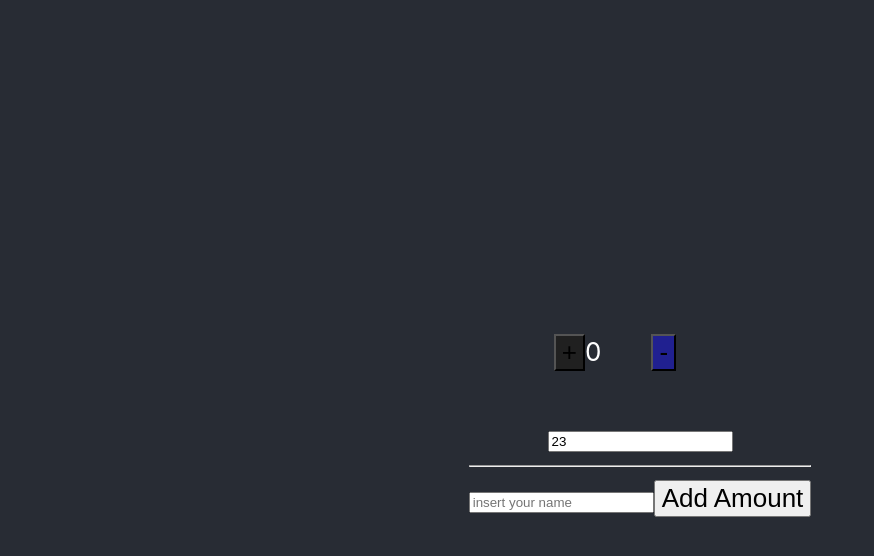
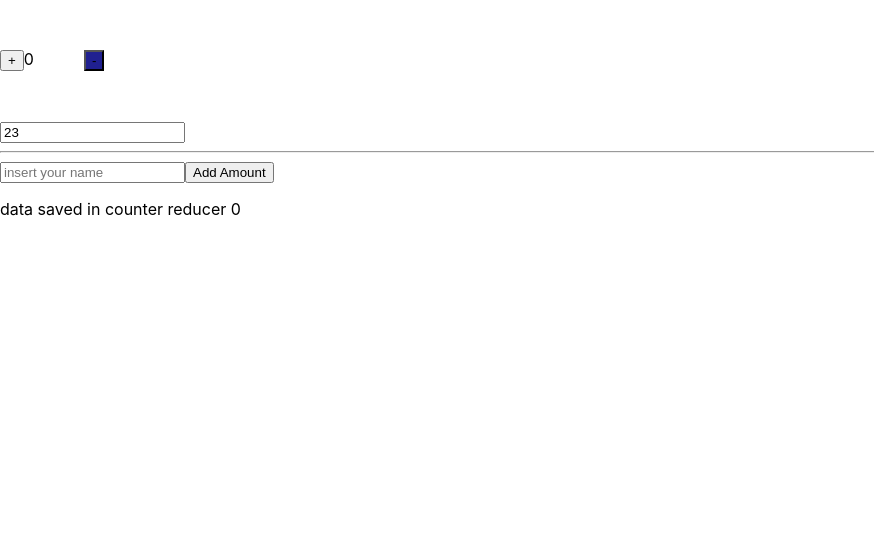
Before and after one commit to GabrielHDZ/ToolsOfficeWeb, a React (Vite) app: page / in a window 1280 px wide. Shown: the top 556 px of the page, without its empty margins (0-874 px from the left). Built offline with nearby package versions, Linux system fonts and the light colour scheme.

Commit message:
building examples

```diff
--- a/package.json
+++ b/package.json
@@ -11,6 +11,7 @@
     "@redux-devtools/extension": "^3.2.2",
     "@reduxjs/toolkit": "^1.8.2",
     "@types/react-redux": "^7.1.24",
+    "papercss": "^1.8.3",
     "react": "^18.0.0",
     "react-dom": "^18.0.0",
     "react-redux": "^8.0.2"
--- a/src/App.tsx
+++ b/src/App.tsx
@@ -1,16 +1,17 @@
 import { useState } from 'react'
 import { useDispatch } from 'react-redux'
 import logo from './logo.svg'
-import './App.css'
+import "papercss"
 import { Counter } from './components/Counter'
-import {Form} from './components/taskForm'
+import { Form } from './components/taskForm'
 
 
 function App() {
     return (
         <div className="App">
             <header className="App-header">
-              <Counter inicial={ 23} />
+                <Counter inicial={23} />
+                <Form />
             </header>
         </div>
     )
--- a/src/components/Counter.tsx
+++ b/src/components/Counter.tsx
@@ -1,8 +1,6 @@
 import React, { useState } from "react";
 import { useSelector, useDispatch } from "react-redux";
 import { decrement, increment, incrementByAmount, selectCount } from "../redux/reducers/counterSlice";
-
-import "../App.css";
 
 interface Recived {
     inicial?: number;
@@ -21,7 +19,7 @@ export function Counter({ inicial = 0 }: Recived) {
     return (
         <>
             <div>
-                <button aria-label="Increment value" className="button" onClick={() => dispatch(increment())}>
+                <button aria-label="Increment value" className="btn-small" onClick={() => dispatch(increment())}>
                     +
                 </button>
                 <span>{count}</span>
@@ -33,7 +31,7 @@ export function Counter({ inicial = 0 }: Recived) {
                 <input aria-label="Set increment amount" value={incrementAmount} onChange={(e) => setIncrementAmount(12)} />
                 <hr />
                 <input type="text" pattern="[a-z]*" placeholder="insert your name" />
-                <button onClick={() => dispatch(incrementByAmount(Number(incrementAmount) || 0))}>
+                <button className="btn-small" onClick={() => dispatch(incrementByAmount(Number(incrementAmount) || 0))}>
                     Add Amount
                 </button>
             </div>
--- a/src/components/taskForm.tsx
+++ b/src/components/taskForm.tsx
@@ -4,6 +4,6 @@ import { selectCount } from "../redux/reducers/counterSlice";
 export const Form = () => {
     const count = useSelector(selectCount);
     return (
-        <p>{ count}</p>
+        <p className="text-lead"> data saved in counter reducer {count}</p>
     )
 }
```
Also changed, not shown: src/example.ts (deleted, +0 -8 lines), 1 other file (tests, documents, lock files or other folders). Lines whose indentation alone changed are shown as unchanged.
